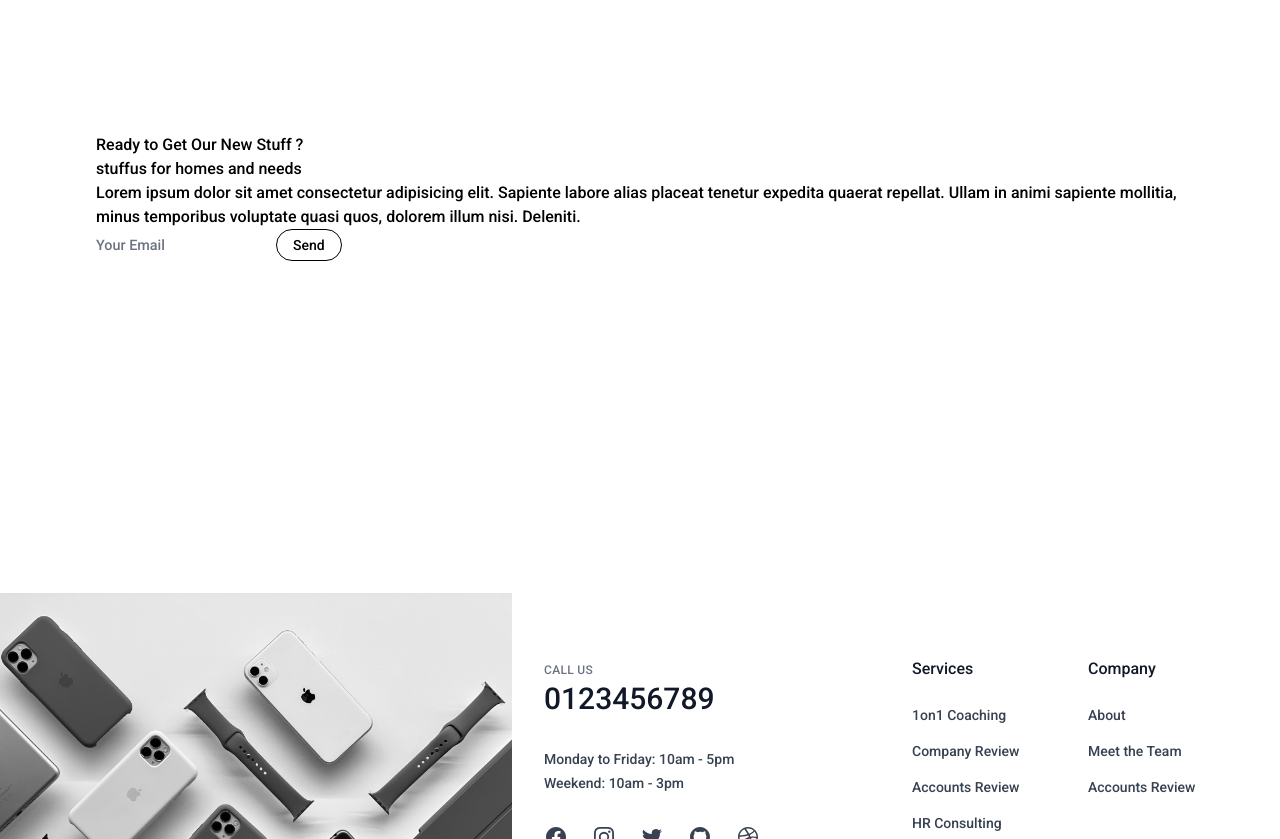
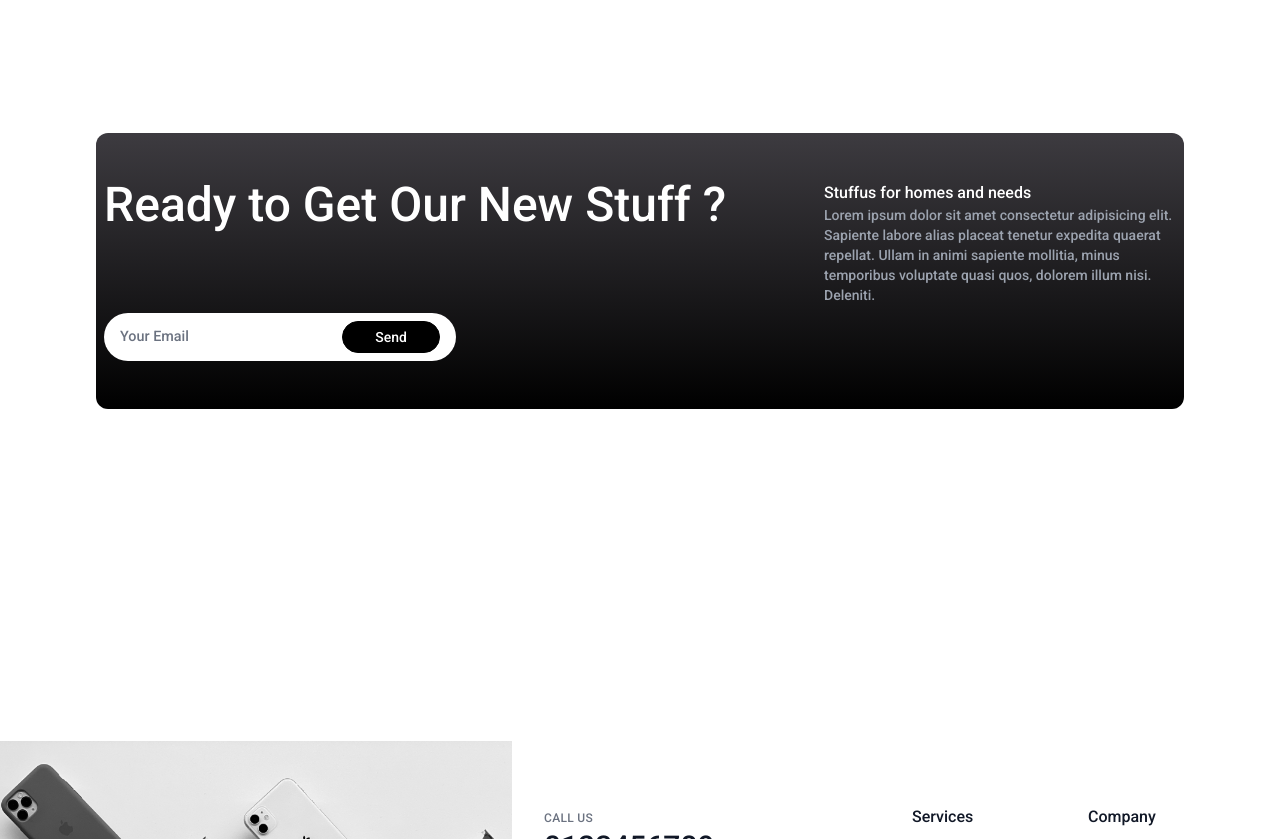
Before and after one commit to Bouacha23/ElectroneX, a Next.js app: page / in a window 1280 px wide. Shown: the part 840-1679 px from the top of the page. Built offline with nearby package versions, Linux system fonts and the light colour scheme; no server answers.

Commit message:
Update style and crete notifcation section

```diff
--- a/app/page.tsx
+++ b/app/page.tsx
@@ -6,10 +6,10 @@ import Notifcation from './ui/shop/notifcation';
 export default function Shop() {
   return (
     <>
-      <section  id="shop" className='pt-[70px] w-full  z-10'>
+      <section  id="shop" className='pt-[70px] w-full  z-10 '>
         <Hero/>
-        <div className=' w-[90%]  bg-white  m-auto ' >
-          <div className=' bg-white  w-full rounded-lg  transform -translate-y-[150px] -translate-y-[300px] lg:p-8 py-2 '>
+        <div className=' w-full md:w-[90%]  bg-white  md:m-auto ' >
+          <div className=' bg-white p-2  w-full rounded-lg  transform -translate-y-[120px] md:-translate-y-[150px] lg:-translate-y-[300px] lg:p-8 py-2 '>
           <Products/>
           <Notifcation />
           </div>
--- /dev/null
+++ b/app/proudctInfo/[id]/page.tsx
@@ -0,0 +1,13 @@
+import { useParams } from "next/navigation"
+
+function page() {
+    const parmas = useParams()
+
+  return (
+    <div>
+        {parmas.id}
+    </div>
+  )
+}
+
+export default page
--- a/app/ui/shop/hero.jsx
+++ b/app/ui/shop/hero.jsx
@@ -3,7 +3,7 @@ import Image from "next/image"
 function Hero() {
 
   return (
-        <div className="  w-full h-fit flex justify-center  ">
+        <div className=" overflow-hidden  w-full h-fit flex justify-center  ">
           <div className="text-white text-[250px] lg:text-[450px] ">Shop </div>
         </div>
   )
--- a/app/ui/shop/listProduct.jsx
+++ b/app/ui/shop/listProduct.jsx
@@ -1,25 +1,10 @@
 
-
-import { fetchProdcutList } from "@/app/lib/data"
-import { useState ,useEffect} from "react"
 import Image from "next/image"
 import  Button from "@/app/ui/button"
 import { FaStar } from "react-icons/fa"
 
 
- function ListProduct () {
-
-
-  const [productList , setProductList] = useState([])
-  useEffect( ()=>{
-    const listData = async ()=> {
-          const reponce = await fetchProdcutList()
-          setProductList(reponce?.data)
-          console.log(reponce.data)
-    }
-    listData()
-  },[])
-
+ function ListProduct ({productList}) {
 
   return (
     <div className=" col-span-3 pt-8 grid grid-cols-1 gap-2 sm:grid-cols-2 md:grid-cols-3  lg:gap-8">
--- a/app/ui/shop/notifcation.tsx
+++ b/app/ui/shop/notifcation.tsx
@@ -3,15 +3,15 @@ import Button from "../button"
 
 const  Notifcation :React.FC  =()=> {
   return (
-    <section id="notifcation  " className=" mt-24 bg-white  ">
-        <h1> Ready to Get Our New Stuff ? </h1>
-        <div className="text">
-            <h3>stuffus for homes and needs </h3>
-            <p>Lorem ipsum dolor sit amet consectetur adipisicing elit. Sapiente labore alias placeat tenetur expedita quaerat repellat. Ullam in animi sapiente mollitia, minus temporibus voluptate quasi quos, dolorem illum nisi. Deleniti.</p>
+    <section id="notifcation  " className="  mt-24 bg-gradient-to-b from-back  to-black px-2  py-12 rounded-xl grid grid-cols-1 md:grid-cols-3 gap-2  ">
+        <h1 className="text-3xl md:text-5xl text-white col-span-2"> Ready to Get Our New Stuff ? </h1>
+        <div className="text-white col-span-3  md:col-span-1">
+            <h3>Stuffus for homes and needs </h3>
+            <p className="text-gray-400 text-sm">Lorem ipsum dolor sit amet consectetur adipisicing elit. Sapiente labore alias placeat tenetur expedita quaerat repellat. Ullam in animi sapiente mollitia, minus temporibus voluptate quasi quos, dolorem illum nisi. Deleniti.</p>
         </div>
-        <div className="form">
+        <div className="form min-w-fit  clo-span-1 md:col-span-2 lg:col-span-1  bg-white  w-full flex justify-between px-4 py-2 rounded-full">
             <Input type="text" placeholder="Your Email"/>
-            <Button lable="Send"  />
+            <Button lable="Send" style="px-8  bg-black text-white "  />
         </div>
     </section>
   )
--- a/app/ui/shop/products.jsx
+++ b/app/ui/shop/products.jsx
@@ -1,13 +1,26 @@
 "use client"
 import { Suspense } from "react"
 import {skeletonProductList} from "@/app/ui/skeletons"
-
+import { fetchProdcutList } from "@/app/lib/data"
+import { useState ,useEffect} from "react"
 import ListProduct from "./listProduct"
 import Search from "./search"
 
 function Products() {
+
+  const [productList , setProductList] = useState([])
+  useEffect( ()=>{
+    const listData = async ()=> {
+          const reponce = await fetchProdcutList()
+          setProductList(reponce?.data)
+          console.log(reponce.data)
+    }
+    listData()
+  },[])
+
+
   return (
-    <section id="products" className=" rounded-xl  min-h-[400px] padd  bg-white">
+    <section id="products" className=" p-2 md:p-0 rounded-xl  min-h-[400px] padd  bg-white">
         <div className="head pt-4 pb-8 w-full  md:flex md:justify-between ">
             <h3 className="text-2xl capitalize">give all you need</h3>
             <Search/>
@@ -15,7 +28,7 @@ function Products() {
         <div className="grid lg:grid-cols-4 gap-4">
           <div className=" col-span-1">this</div>
         <Suspense fallback={<skeletonProductList/>}  >
-          <ListProduct  />
+          <ListProduct productList={productList} />
         </Suspense>
         </div>
 
--- a/tailwind.config.ts
+++ b/tailwind.config.ts
@@ -14,7 +14,8 @@ const config: Config = {
           "conic-gradient(from 180deg at 50% 50%, var(--tw-gradient-stops))",
       },
       colors : {
-        primary : '#6b7280'
+        primary : '#6b7280',
+        back : '#3D3B40'
       }
     },
   },
```
Also changed, not shown: app/globals.css (line endings or trailing spaces).
